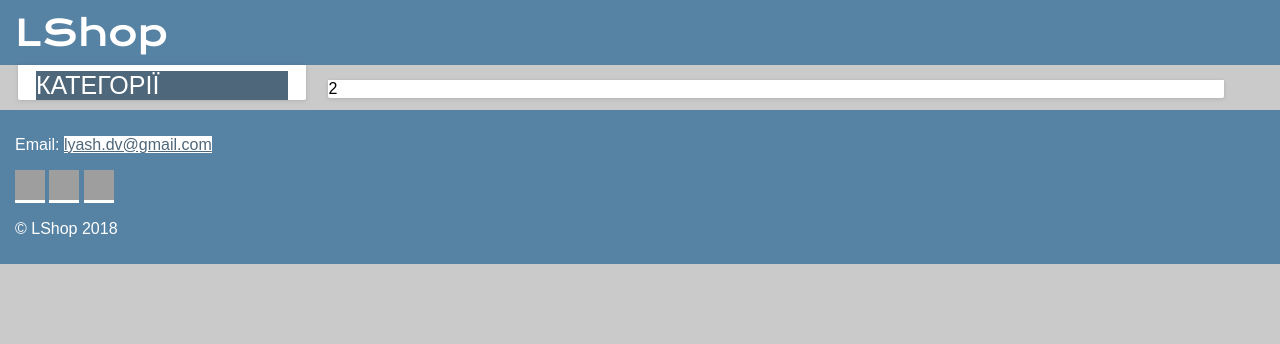
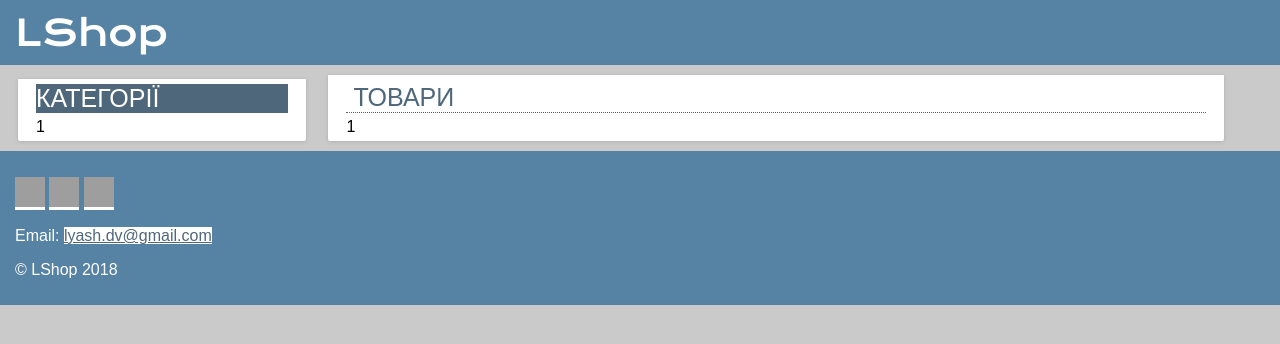
Before and after one commit to MoldyBread/LShop, a website built with webpack: page docs/index.html in a window 1280 px wide. Built offline with nearby package versions, Linux system fonts and the light colour scheme; no server answers; grey boxes are pictures that could not be loaded.

Commit message:
UPDATED docs

```diff
--- a/docs/css/main.css
+++ b/docs/css/main.css
@@ -22,41 +22,54 @@ header a {
   font-size: 36px; }
 
 footer a {
-  color: #000;
+  text-decoration: underline;
+  color: #4F677A;
   background-color: #fff; }
 
 footer a:hover {
   color: #fff;
-  background-color: #000; }
+  background-color: #4F677A; }
 
 footer img {
   width: 30px;
   height: 30px;
   background-color: transparent; }
 
-.main-content div {
-  margin-top: 10px;
+.categories, .goods {
+  display: inline-block;
+  margin-left: 18px;
   margin-bottom: 10px;
-  display: inline-block; }
+  background-color: #fff;
+  box-shadow: 0 0 2px 0 rgba(51, 51, 51, 0.05), 0 1px 4px 0 rgba(51, 51, 51, 0.15);
+  border-radius: 0 0 2px 2px; }
+
+.categories-head, .goods-head, .categories-items, .goods-items {
+  margin-left: 18px;
+  margin-right: 18px; }
+
+.categories-head, .goods-head {
+  font-size: 25px;
+  text-align: left;
+  text-transform: uppercase; }
+
+.categories-items, .goods-items {
+  margin: 5px 18px; }
 
 .categories {
-  background-color: #fff;
-  box-shadow: 0 0 2px 0 rgba(51, 51, 51, 0.05), 0 1px 4px 0 rgba(51, 51, 51, 0.15);
-  border-radius: 0 0 2px 2px;
-  margin-left: 18px;
   width: 18rem; }
 
-.categories-head, .categories-items {
-  padding: 3px 46% 3px 7px;
-  margin-top: 3px;
-  margin-left: 12px; }
-
 .categories-head {
-  font-size: 25px;
-  text-align: left;
-  text-transform: uppercase;
+  margin-top: 5.5px;
   background-color: #4F677A;
   color: #fff; }
 
 .goods {
-  width: 70%; }
+  margin-top: 10px;
+  width: 70%;
+  min-width: 288.4px; }
+
+.goods-head {
+  margin-top: 5px;
+  padding: 3px 46% 0 7px;
+  color: #4F677A;
+  border-bottom: 1px dotted #4F677A; }
--- a/docs/index.html
+++ b/docs/index.html
@@ -12,11 +12,14 @@
   	<div class="main-content">
       <div class="categories">
         <div class="categories-head">Категорії</div>
+        <div class="categories-items">1</div>
       </div>
-      <div class="goods">2</div>
+      <div class="goods">
+        <div class="goods-head">Товари</div>
+        <div class="goods-items">1</div>
+      </div>
   	</div>
   	<footer>
-  		<p>Email: <a href="mailto:lyash.dv@gmail.com">lyash.dv@gmail.com</a></p>
       <div class="social">
         <p>
           <a href="https://www.instagram.com/d_lsh/"><img src="https://cdn0.iconfinder.com/data/icons/social-media-circle-6/1024/instagram-512.png"></a>
@@ -24,7 +27,8 @@
           <a href="https://www.facebook.com/dlyash"><img src="https://cdn4.iconfinder.com/data/icons/social-media-icons-the-circle-set/48/facebook_circle-512.png"></a>
         </p>
       </div>
-        <p>© LShop 2018</p>
+      <p>Email: <a href="mailto:lyash.dv@gmail.com">lyash.dv@gmail.com</a></p>
+      <p>© LShop 2018</p>
   	</footer>
   </body>
   <script src="./main.js"></script>
```
